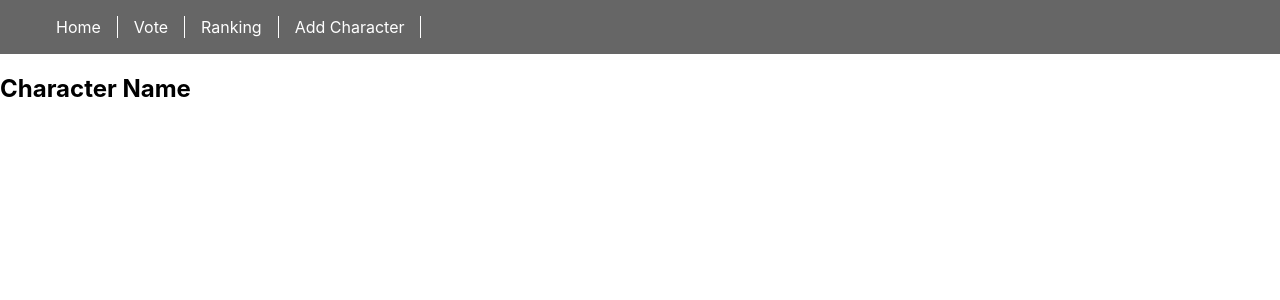
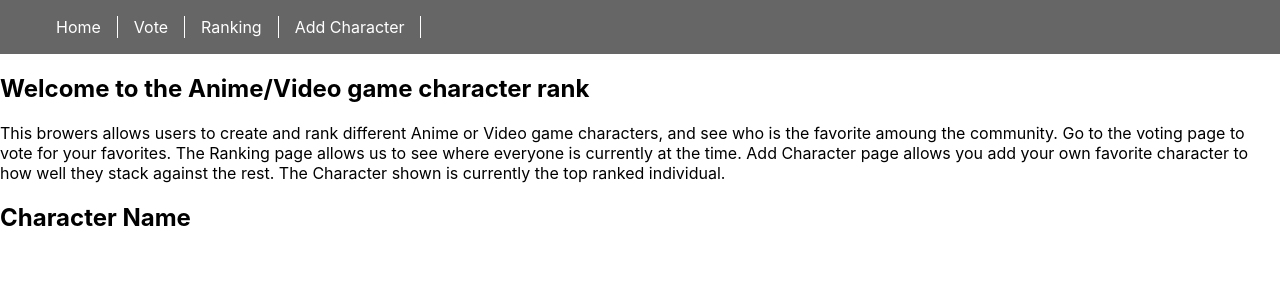
Before and after one commit to daibourne/Rank-and-Rate, a React (Create React App) app: page / in a window 1280 px wide. Shown: the top 300 px of the page. Built offline with nearby package versions, Linux system fonts and the light colour scheme.

Commit message:
Added styles sheet for each page

```diff
--- a/src/pages/AddCharacter.jsx
+++ b/src/pages/AddCharacter.jsx
@@ -1,5 +1,6 @@
 import React from "react";
 import Navbar from "../components/Nav";
+import styles from '../styles/AddCharacter.css';
 
 export function AddCharacter() {
     return (
--- a/src/pages/Home.jsx
+++ b/src/pages/Home.jsx
@@ -1,6 +1,8 @@
 import React from "react";
 import Navbar from "../components/Nav";
 import Character from "../components/character";
+import styles from '../styles/Home.css';
+
 
 
 function Home() {
@@ -10,7 +12,13 @@ function Home() {
                 <Navbar></Navbar>
             </header>
             <body>
+            <div className="introduction">
+                <h2>Welcome to the Anime/Video game character rank</h2>
+                <p>This browers allows users to create and rank different Anime or Video game characters, and see who is the favorite amoung the community. Go to the voting page to vote for your favorites. The Ranking page allows us to see where everyone is currently at the time. Add Character page allows you add your own favorite character to how well they stack against the rest. The Character shown is currently the top ranked individual.</p>
+            </div>
+            <div className="top-character">
                 <Character></Character>
+            </div>
             </body>
         </div>
     );
--- a/src/pages/Ranking.jsx
+++ b/src/pages/Ranking.jsx
@@ -1,5 +1,7 @@
 import React from "react";
 import Navbar from "../components/Nav";
+import styles from '../styles/Ranking.css';
+
 
 
 export function Ranking() {
--- a/src/pages/Vote.jsx
+++ b/src/pages/Vote.jsx
@@ -1,5 +1,7 @@
 import React from "react";
 import Navbar from "../components/Nav";
+import styles from '../styles/Vote.css';
+
 
 function Vote() {
     return (
--- /dev/null
+++ b/src/styles/AddCharacter.css
@@ -0,0 +1 @@
+/* This file contains the css for the Add Character page */
--- /dev/null
+++ b/src/styles/Home.css
@@ -0,0 +1,4 @@
+/* This file homes css for the home page */
+introduction {
+    width: 50%;
+}
--- /dev/null
+++ b/src/styles/Ranking.css
@@ -0,0 +1 @@
+/* This file contains the css for Ranking page */
--- /dev/null
+++ b/src/styles/Vote.css
@@ -0,0 +1 @@
+/* This file holds the css for the Vote page */
```
Also changed, not shown: src/logo.svg (deleted).
